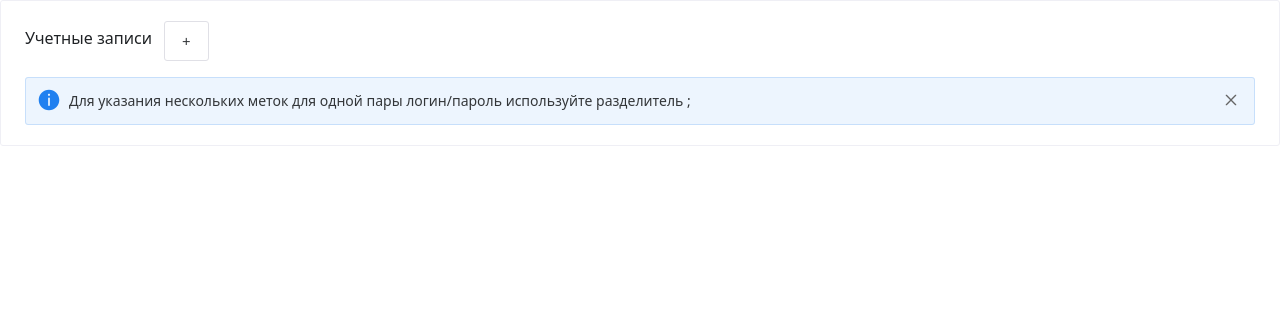
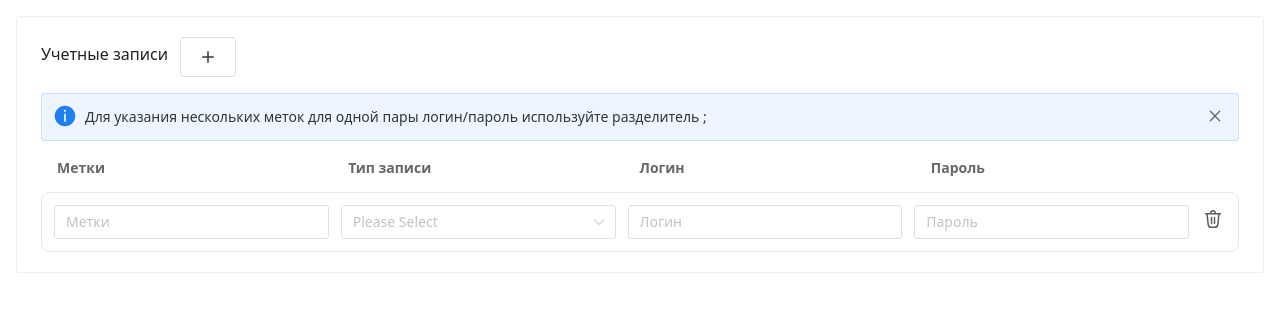
Before and after one commit to Kanasimy/AccountManager, a Vue app: page / in a window 1280 px wide. Shown: the top 312 px of the page. Built offline with nearby package versions, Linux system fonts and the light colour scheme.

Commit message:
добавила форму в таблицу, стилизовала

```diff
--- a/src/App.vue
+++ b/src/App.vue
@@ -6,6 +6,4 @@ import AccountsManager from './components/AccountsManager.vue'
   <AccountsManager />
 </template>
 
-<style scoped>
-
-</style>
+<style scoped></style>
--- a/src/components/AccountsManager.vue
+++ b/src/components/AccountsManager.vue
@@ -1,33 +1,143 @@
 <script setup lang="ts">
-import {
-  NFlex,
-  NCard,
-  NThing,
-  NAlert
-} from 'naive-ui'
-
+import { NFlex, NCard, NThing, NAlert, NInput, NSelect, NIcon } from 'naive-ui'
 </script>
 
 <template>
   <n-card class="accounts__card">
     <n-flex class="accounts__toolbar" align="center">
-      <n-thing class="accounts__heading" title="Учетные записи"/>
-      <n-button class="accounts__add-btn" size="large" type="default">+</n-button>
-
+      <n-thing class="accounts__heading" title="Учетные записи" />
+      <n-button class="accounts__add-btn" size="large" type="default">
+        <template #icon>
+          <n-icon size="24">
+            <svg
+              xmlns="http://www.w3.org/2000/svg"
+              viewBox="0 0 512 512"
+              width="1em"
+              height="1em"
+              fill="currentColor"
+            >
+              <path
+                d="M368.5 240H272v-96.5c0-8.8-7.2-16-16-16s-16 7.2-16 16V240h-96.5c-8.8 0-16 7.2-16 16 0 4.4 1.8 8.4 4.7 11.3 2.9 2.9 6.9 4.7 11.3 4.7H240v96.5c0 4.4 1.8 8.4 4.7 11.3 2.9 2.9 6.9 4.7 11.3 4.7 8.8 0 16-7.2 16-16V272h96.5c8.8 0 16-7.2 16-16s-7.2-16-16-16z"
+              />
+            </svg>
+          </n-icon>
+        </template>
+      </n-button>
     </n-flex>
 
     <n-alert class="accounts__alert" type="info" show-icon closable>
-      Для указания нескольких меток для одной пары логин/пароль используйте
-      разделитель ;
+      Для указания нескольких меток для одной пары логин/пароль используйте разделитель ;
     </n-alert>
+
+    <div class="accounts__table">
+      <div class="accounts__table-header">
+        <span class="accounts__th">Метки</span>
+        <span class="accounts__th">Тип записи</span>
+        <span class="accounts__th">Логин</span>
+        <span class="accounts__th">Пароль</span>
+        <span class="accounts__th" aria-hidden="true" />
+      </div>
+      <div class="accounts__row">
+        <n-input maxlength="50" placeholder="Метки" />
+        <n-select />
+        <n-input placeholder="Логин" maxlength="100" />
+        <n-input type="password" placeholder="Пароль" maxlength="100" />
+        <div class="actions__cell">
+          <n-icon class="accounts__icon" size="24">
+            <svg
+              xmlns="http://www.w3.org/2000/svg"
+              xmlns:xlink="http://www.w3.org/1999/xlink"
+              viewBox="0 0 16 16"
+            >
+              <g fill="none">
+                <path
+                  d="M6.5 7v4a.5.5 0 0 0 1 0V7a.5.5 0 0 0-1 0zM9 6.5a.5.5 0 0 1 .5.5v4a.5.5 0 0 1-1 0V7a.5.5 0 0 1 .5-.5zM10 4h3a.5.5 0 0 1 0 1h-.553l-.752 6.776A2.5 2.5 0 0 1 9.21 14H6.79a2.5 2.5 0 0 1-2.485-2.224L3.552 5H3a.5.5 0 0 1 0-1h3a2 2 0 1 1 4 0zM8 3a1 1 0 0 0-1 1h2a1 1 0 0 0-1-1zM4.559 5l.74 6.666A1.5 1.5 0 0 0 6.79 13h2.42a1.5 1.5 0 0 0 1.49-1.334L11.442 5H4.56z"
+                  fill="currentColor"
+                />
+              </g>
+            </svg>
+          </n-icon>
+        </div>
+      </div>
+    </div>
   </n-card>
 </template>
 
 <style scoped>
+.accounts__card {
+  margin: 16px;
+  width: auto;
+}
 .accounts__toolbar {
   display: flex;
   align-items: center;
   justify-content: space-between;
   margin-bottom: 16px;
 }
+
+.accounts__alert {
+  margin-bottom: 16px;
+}
+
+.accounts__table {
+  display: flex;
+  flex-direction: column;
+  gap: 12px;
+}
+
+.accounts__table-header,
+.accounts__row {
+  display: grid;
+  grid-template-columns: 1fr 1fr 1fr 1fr 25px;
+  gap: 12px;
+  align-items: center;
+}
+
+.accounts__row {
+  padding: 12px;
+  border: 1px solid rgba(224, 224, 230, 0.7);
+  border-radius: 8px;
+}
+
+.accounts__table-header {
+  font-weight: 600;
+  color: rgba(0, 0, 0, 0.6);
+  padding: 0 4px;
+}
+
+.accounts__th {
+  text-align: left;
+  margin-left: 12px;
+}
+
+.accounts__password {
+  min-height: 34px;
+  display: flex;
+  align-items: center;
+}
+
+.accounts__icon {
+  opacity: 0.8;
+  cursor: pointer;
+}
+
+.accounts__icon:hover {
+  opacity: 1;
+}
+
+@media (max-width: 960px) {
+  .accounts__table-header {
+    display: none;
+  }
+
+  .accounts__table {
+    gap: 16px;
+  }
+
+  .accounts__row {
+    display: flex;
+    flex-direction: column;
+    gap: 12px;
+  }
+}
 </style>
```
Also changed, not shown: src/main.ts (line endings or trailing spaces).
